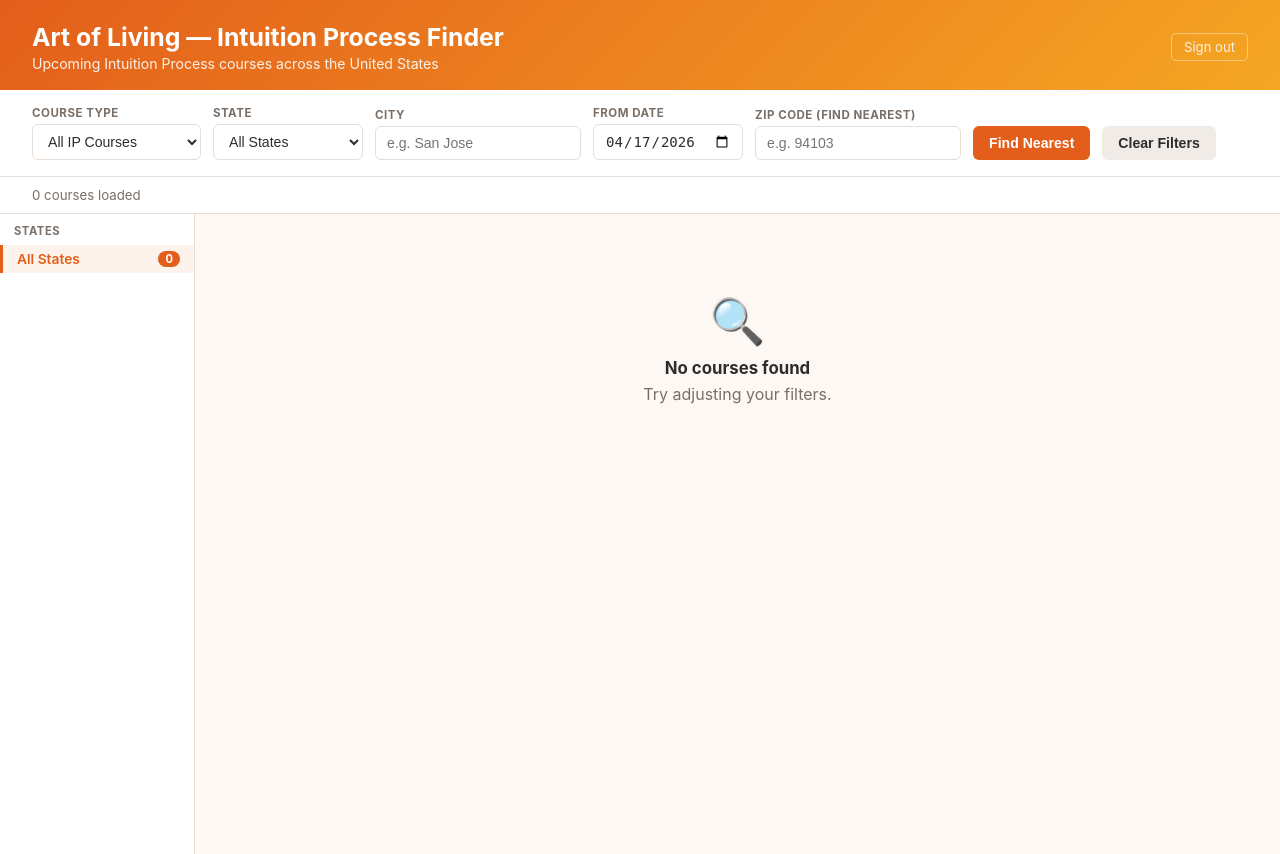
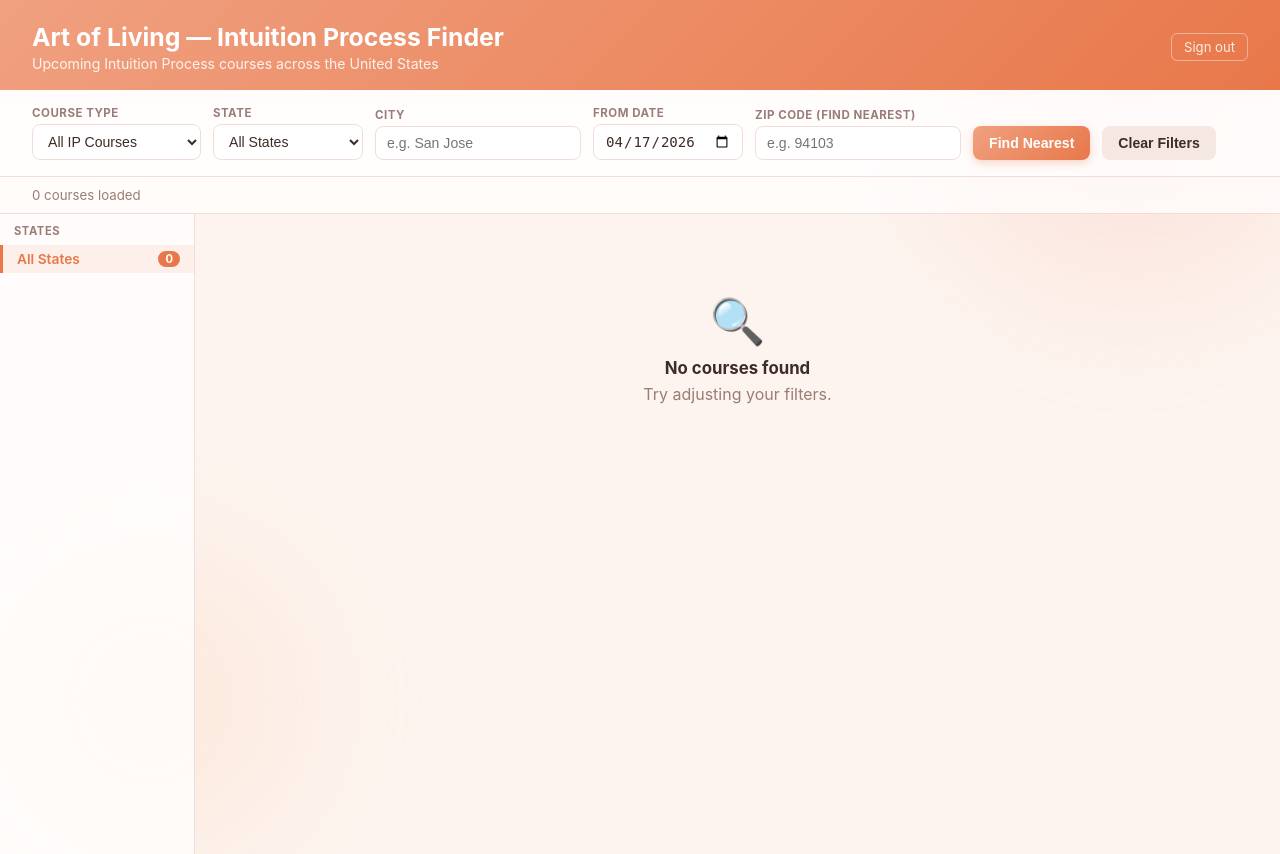
Before and after one commit to intuitionprocess-svg/ip-course-finder, a Flask app: page / in a window 1280 px wide. Run offline with Flask 3, Linux system fonts and the light colour scheme; the visitor is signed in with stand-in values (Sample User, id 1); data that the repository does not hold is empty.

Commit message:
Redesign: soft watercolor pink/peach palette

```diff
--- a/templates/index.html
+++ b/templates/index.html
@@ -8,93 +8,112 @@
   *, *::before, *::after { box-sizing: border-box; margin: 0; padding: 0; }
 
   :root {
-    --orange: #e35e1b;
-    --gold:   #f5a623;
-    --bg:     #fdf8f3;
+    --peach:  #e8784a;
+    --pink:   #f0a080;
+    --bg:     #fdf4ef;
     --white:  #ffffff;
-    --border: #e8ddd4;
-    --text:   #2d2d2d;
-    --muted:  #7a6f67;
+    --border: #f0ddd8;
+    --text:   #3d2c28;
+    --muted:  #9a7d76;
   }
 
-  body { font-family: -apple-system, BlinkMacSystemFont, 'Segoe UI', sans-serif; background: var(--bg); color: var(--text); min-height: 100vh; }
+  body { font-family: -apple-system, BlinkMacSystemFont, 'Segoe UI', sans-serif; background: var(--bg); color: var(--text); min-height: 100vh; position: relative; }
+
+  /* Subtle watercolor blobs in background */
+  body::before {
+    content: ''; position: fixed; z-index: 0; pointer-events: none;
+    width: 600px; height: 600px; border-radius: 50%;
+    background: radial-gradient(circle, #f8c4b4 0%, transparent 65%);
+    top: -200px; right: -150px; opacity: .45; filter: blur(40px);
+  }
+  body::after {
+    content: ''; position: fixed; z-index: 0; pointer-events: none;
+    width: 500px; height: 500px; border-radius: 50%;
+    background: radial-gradient(circle, #fbd4b8 0%, transparent 65%);
+    bottom: -150px; left: -100px; opacity: .4; filter: blur(40px);
+  }
+  header, .controls, .statusbar, #nearest-banner, .layout { position: relative; z-index: 1; }
 
   /* Header */
-  header { background: linear-gradient(135deg, var(--orange) 0%, var(--gold) 100%); color: #fff; padding: 22px 32px 18px; }
+  header { background: linear-gradient(135deg, #f0a080 0%, #e8784a 100%); color: #fff; padding: 22px 32px 18px; box-shadow: 0 2px 12px rgba(232,120,74,.2); }
   header h1 { font-size: 1.55rem; font-weight: 700; }
-  header p  { font-size: .88rem; opacity: .9; margin-top: 3px; }
+  header p  { font-size: .88rem; opacity: .88; margin-top: 3px; }
 
   /* Controls */
-  .controls { background: var(--white); border-bottom: 1px solid var(--border); padding: 16px 32px; display: flex; flex-wrap: wrap; gap: 12px; align-items: flex-end; }
+  .controls { background: rgba(255,255,255,.85); backdrop-filter: blur(8px); border-bottom: 1px solid var(--border); padding: 16px 32px; display: flex; flex-wrap: wrap; gap: 12px; align-items: flex-end; }
   .cg { display: flex; flex-direction: column; gap: 4px; }
   .cg label { font-size: .72rem; font-weight: 700; text-transform: uppercase; letter-spacing: .5px; color: var(--muted); }
-  .cg input, .cg select { border: 1px solid var(--border); border-radius: 6px; padding: 8px 11px; font-size: .88rem; color: var(--text); background: var(--white); outline: none; min-width: 150px; transition: border-color .15s; }
-  .cg input:focus, .cg select:focus { border-color: var(--orange); }
-  .btn { padding: 9px 16px; border: none; border-radius: 6px; font-size: .88rem; font-weight: 600; cursor: pointer; transition: opacity .15s; align-self: flex-end; }
+  .cg input, .cg select { border: 1.5px solid var(--border); border-radius: 8px; padding: 8px 11px; font-size: .88rem; color: var(--text); background: rgba(255,255,255,.9); outline: none; min-width: 150px; transition: border-color .15s; }
+  .cg input:focus, .cg select:focus { border-color: var(--peach); }
+  .btn { padding: 9px 16px; border: none; border-radius: 8px; font-size: .88rem; font-weight: 600; cursor: pointer; transition: opacity .15s; align-self: flex-end; }
   .btn:hover { opacity: .85; }
-  .btn-primary   { background: var(--orange); color: #fff; }
-  .btn-secondary { background: #f0ebe6; color: var(--text); }
+  .btn-primary   { background: linear-gradient(135deg, #f0a080, #e8784a); color: #fff; box-shadow: 0 3px 10px rgba(232,120,74,.3); }
+  .btn-secondary { background: #f5e8e2; color: var(--text); }
 
   /* Status bar */
-  .statusbar { display: flex; align-items: center; gap: 8px; padding: 10px 32px; font-size: .83rem; color: var(--muted); background: var(--white); border-bottom: 1px solid var(--border); }
-  .spinner { width: 14px; height: 14px; border: 2px solid var(--border); border-top-color: var(--orange); border-radius: 50%; animation: spin .7s linear infinite; display: none; }
+  .statusbar { display: flex; align-items: center; gap: 8px; padding: 10px 32px; font-size: .83rem; color: var(--muted); background: rgba(255,255,255,.7); border-bottom: 1px solid var(--border); }
+  .spinner { width: 14px; height: 14px; border: 2px solid var(--border); border-top-color: var(--peach); border-radius: 50%; animation: spin .7s linear infinite; display: none; }
   @keyframes spin { to { transform: rotate(360deg); } }
 
   /* Nearest banner */
-  #nearest-banner { display: none; background: #fff8e1; border-bottom: 1px solid #ffe08a; padding: 9px 32px; font-size: .85rem; color: #7a5800; }
-  #nearest-banner strong { color: var(--orange); }
+  #nearest-banner { display: none; background: #fff3ee; border-bottom: 1px solid #fbd4c0; padding: 9px 32px; font-size: .85rem; color: #7a3820; }
+  #nearest-banner strong { color: var(--peach); }
 
   /* Layout */
   .layout { display: flex; min-height: calc(100vh - 160px); }
 
   /* Sidebar */
-  .sidebar { width: 195px; flex-shrink: 0; border-right: 1px solid var(--border); background: var(--white); padding: 10px 0; position: sticky; top: 0; max-height: calc(100vh - 120px); overflow-y: auto; }
+  .sidebar { width: 195px; flex-shrink: 0; border-right: 1px solid var(--border); background: rgba(255,255,255,.75); padding: 10px 0; position: sticky; top: 0; max-height: calc(100vh - 120px); overflow-y: auto; }
   .sidebar h3 { font-size: .7rem; font-weight: 700; text-transform: uppercase; letter-spacing: .6px; color: var(--muted); padding: 0 14px 7px; }
   .state-item { display: flex; justify-content: space-between; align-items: center; padding: 6px 14px; cursor: pointer; font-size: .86rem; border-left: 3px solid transparent; transition: background .1s; }
-  .state-item:hover { background: #fdf3ec; }
-  .state-item.active { background: #fdf3ec; border-left-color: var(--orange); font-weight: 600; color: var(--orange); }
-  .badge { font-size: .7rem; background: #f0ebe6; color: var(--muted); border-radius: 10px; padding: 1px 7px; font-weight: 700; }
-  .state-item.active .badge { background: var(--orange); color: #fff; }
+  .state-item:hover { background: #fdf0eb; }
+  .state-item.active { background: #fdf0eb; border-left-color: var(--peach); font-weight: 600; color: var(--peach); }
+  .badge { font-size: .7rem; background: #f5e8e2; color: var(--muted); border-radius: 10px; padding: 1px 7px; font-weight: 700; }
+  .state-item.active .badge { background: var(--peach); color: #fff; }
 
   /* Course area */
   .course-area { flex: 1; padding: 20px 26px; overflow-y: auto; }
   .state-section { margin-bottom: 30px; }
   .state-heading { display: flex; align-items: center; gap: 10px; margin-bottom: 13px; padding-bottom: 8px; border-bottom: 2px solid var(--border); }
-  .state-heading h2 { font-size: 1rem; font-weight: 700; }
-  .state-count { font-size: .78rem; color: var(--muted); background: #f0ebe6; border-radius: 10px; padding: 2px 9px; }
+  .state-heading h2 { font-size: 1rem; font-weight: 700; color: var(--text); }
+  .state-count { font-size: .78rem; color: var(--muted); background: #f5e8e2; border-radius: 10px; padding: 2px 9px; }
 
   /* Cards */
   .cards { display: grid; grid-template-columns: repeat(auto-fill, minmax(295px, 1fr)); gap: 13px; }
-  .card { background: var(--white); border: 1px solid var(--border); border-radius: 9px; padding: 15px; display: flex; flex-direction: column; gap: 9px; transition: box-shadow .15s, transform .15s; }
-  .card:hover { box-shadow: 0 4px 14px rgba(0,0,0,.08); transform: translateY(-1px); }
-  .card.online { background: #eef6fb; border-color: #c7dff0; }
+  .card { background: rgba(255,255,255,.85); border: 1px solid var(--border); border-radius: 12px; padding: 15px; display: flex; flex-direction: column; gap: 9px; transition: box-shadow .15s, transform .15s; backdrop-filter: blur(4px); }
+  .card:hover { box-shadow: 0 6px 20px rgba(200,100,60,.1); transform: translateY(-1px); }
+  .card.online { background: rgba(255,248,244,.9); border-color: #f8d4c4; }
 
   .card-top { display: flex; justify-content: space-between; align-items: flex-start; gap: 8px; }
-  .card-title { font-size: .9rem; font-weight: 700; line-height: 1.35; flex: 1; }
-  .tag { font-size: .66rem; font-weight: 700; text-transform: uppercase; letter-spacing: .4px; border-radius: 4px; padding: 2px 6px; white-space: nowrap; flex-shrink: 0; }
+  .card-title { font-size: .9rem; font-weight: 700; line-height: 1.35; flex: 1; color: var(--text); }
+  .tag { font-size: .66rem; font-weight: 700; text-transform: uppercase; letter-spacing: .4px; border-radius: 5px; padding: 2px 7px; white-space: nowrap; flex-shrink: 0; }
   .tag-online   { background: #dbeafe; color: #1d4ed8; }
-  .tag-inperson { background: #d1fae5; color: #065f46; }
-  .tag-juniors  { background: #fce7f3; color: #9d174d; }
+  .tag-inperson { background: #dcfce7; color: #166534; }
+  .tag-juniors  { background: #fce4f0; color: #9d174d; }
   .tag-kids     { background: #ede9fe; color: #5b21b6; }
-  .tag-teens    { background: #d1fae5; color: #065f46; }
-  .tag-level2   { background: #fff3cd; color: #92400e; }
+  .tag-teens    { background: #dcfce7; color: #166534; }
+  .tag-level2   { background: #fef3c7; color: #92400e; }
 
   .card-meta { display: flex; flex-direction: column; gap: 4px; font-size: .8rem; color: var(--muted); }
   .card-meta span { display: flex; align-items: flex-start; gap: 5px; }
   .icon { font-size: .85rem; flex-shrink: 0; }
 
-  .dist-badge { font-size: .75rem; font-weight: 700; color: var(--orange); background: #fff5ee; border-radius: 5px; padding: 2px 8px; display: inline-block; align-self: flex-start; }
+  .dist-badge { font-size: .75rem; font-weight: 700; color: var(--peach); background: #fff3ee; border-radius: 5px; padding: 2px 8px; display: inline-block; align-self: flex-start; }
 
   .card-footer { margin-top: auto; display: flex; gap: 7px; flex-wrap: wrap; }
-  .btn-sm { font-size: .78rem; padding: 5px 11px; border-radius: 5px; text-decoration: none; font-weight: 600; transition: opacity .15s; }
+  .btn-sm { font-size: .78rem; padding: 5px 11px; border-radius: 6px; text-decoration: none; font-weight: 600; transition: opacity .15s; }
   .btn-sm:hover { opacity: .8; }
-  .btn-reg  { background: var(--orange); color: #fff; }
-  .btn-info { background: #f0ebe6; color: var(--text); }
+  .btn-reg  { background: linear-gradient(135deg, #f0a080, #e8784a); color: #fff; }
+  .btn-info { background: #f5e8e2; color: var(--text); }
 
   /* Empty */
   .empty { text-align: center; padding: 60px 20px; color: var(--muted); }
   .empty .emoji { font-size: 2.8rem; display: block; margin-bottom: 10px; }
   .empty h3 { font-size: 1.05rem; color: var(--text); margin-bottom: 6px; }
+
+  /* Sign out link */
+  .signout { color: rgba(255,255,255,.85); font-size:.82rem; text-decoration:none; border:1px solid rgba(255,255,255,.4); padding:5px 12px; border-radius:6px; transition: background .15s; }
+  .signout:hover { background: rgba(255,255,255,.15); }
 
   /* Responsive */
   @media (max-width: 680px) {
@@ -114,7 +133,7 @@
       <h1>Art of Living — Intuition Process Finder</h1>
       <p>Upcoming Intuition Process courses across the United States</p>
     </div>
-    <a href="/logout" style="color:rgba(255,255,255,.85);font-size:.82rem;text-decoration:none;border:1px solid rgba(255,255,255,.4);padding:5px 12px;border-radius:5px;">Sign out</a>
+    <a href="/logout" class="signout">Sign out</a>
   </div>
 </header>
 
```
Also changed, not shown: templates/login.html (+81 -25 lines).
